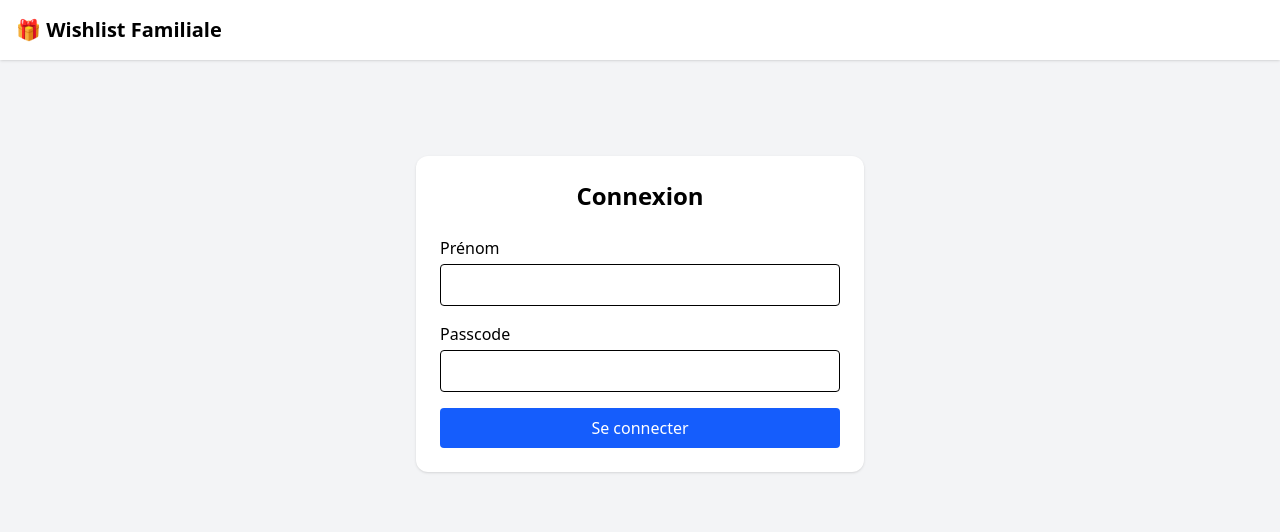
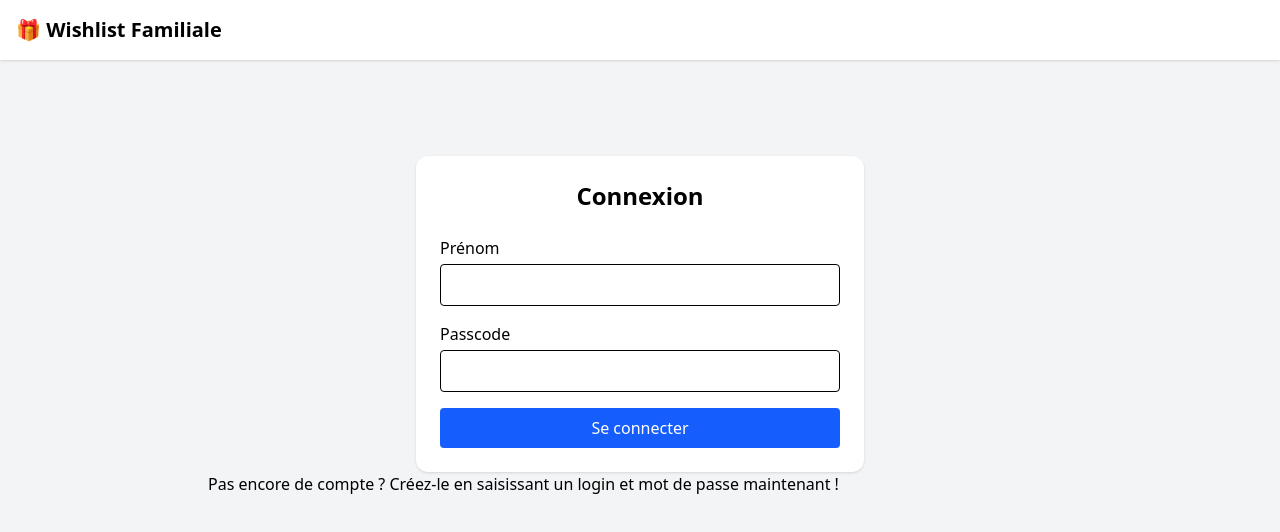
Before and after one commit to pcharli/KDO, a Vue app: page /login in a window 1280 px wide. Shown: the top 532 px of the page. Built offline with nearby package versions, Linux system fonts and the light colour scheme.

Commit message:
add message

```diff
--- a/src/components/Login.vue
+++ b/src/components/Login.vue
@@ -16,6 +16,7 @@
 
     <p v-if="error" class="text-red-500 mt-2 text-center">{{ error }}</p>
   </div>
+  <p>Pas encore de compte ? Créez-le en saisissant un login et mot de passe maintenant !</p>
 </template>
 
 <script setup>
```
Also changed, not shown: 1 other file (tests, documents, lock files or other folders).
